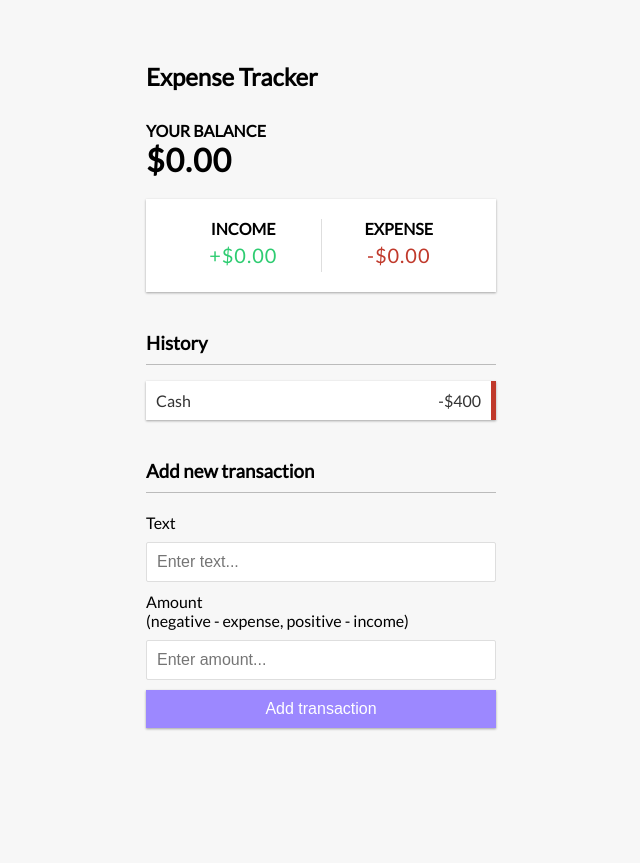
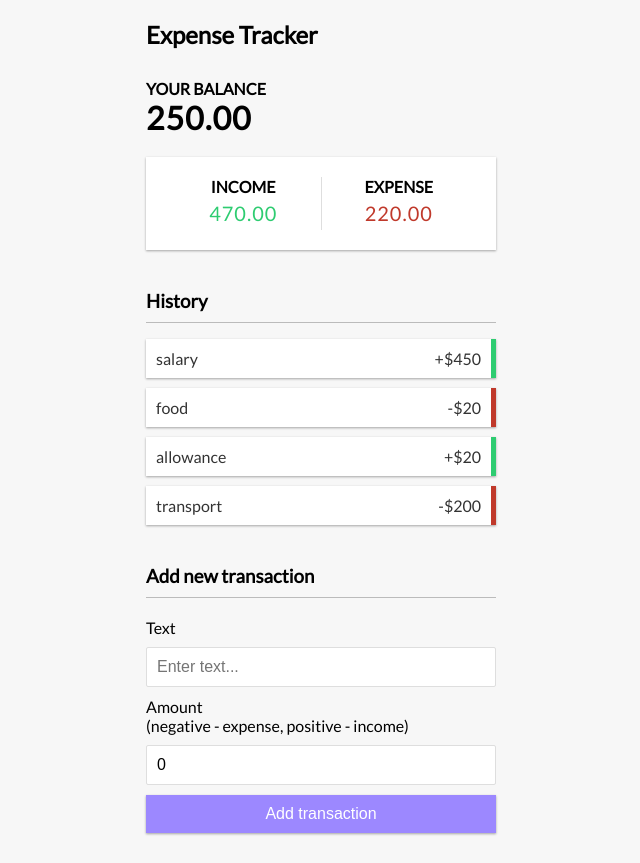
Before and after one commit to kewablay/React-expense-tracker, a React (Create React App) app: page / in a window 1280 px wide. Shown: the whole page, without its empty margins (319-959 px from the left). Before the commit the page ends 800 px from the top, so only its background shows below. Built offline with nearby package versions, Linux system fonts and the light colour scheme.

Commit message:
added changes

```diff
--- a/src/App.js
+++ b/src/App.js
@@ -1,9 +1,12 @@
 import './App.css';
+import { TransactionProvider } from './context/TransactionContext';
+
 import {Header} from './components/Header';
 import {Balance} from './components/Balance';
 import {IncomeExpenses} from './components/IncomeExpenses';
 import {TransactionList} from './components/TransactionList';
-import {Transaction} from './components/Transaction';
+import {AddTransaction} from './components/AddTransaction';
+
 
 
 function App() {
@@ -11,10 +14,13 @@ function App() {
     <div>
       <Header />
       <div className="container">
-        <Balance />
-        <IncomeExpenses />
-        <TransactionList />
-        <Transaction />
+        <TransactionProvider >
+          <Balance />
+          <IncomeExpenses />
+          <TransactionList />
+          <AddTransaction />
+        </TransactionProvider>
+
       </div>
     </div>
   );
--- /dev/null
+++ b/src/components/AddTransaction.js
@@ -0,0 +1,30 @@
+import React, {useState, useContext} from 'react'
+import { TransactionContext } from '../context/TransactionContext'
+
+export const AddTransaction = () => {
+    const [text, setText] = useState('');
+    const [amount, setAmount] = useState(0);
+    const [transactions, setTransactions] = useContext(TransactionContext)
+
+
+
+    return (
+        <>
+            <h3>Add new transaction</h3>
+            <form>
+                <div className="form-control">
+                <label htmlFor="text">Text</label>
+                <input type="text" placeholder="Enter text..."  value={text} onChange={(e) => setText(e.target.value)} />
+                </div>
+                <div className="form-control">
+                <label htmlFor="amount"
+                    >Amount <br />
+                    (negative - expense, positive - income)</label
+                >
+                <input type="number" placeholder="Enter amount..." value={amount} onChange={(e) => setAmount(e.target.value)} />
+                </div>
+                <button className="btn">Add transaction</button>
+            </form>
+        </>
+    )
+}
--- a/src/components/Balance.js
+++ b/src/components/Balance.js
@@ -1,10 +1,16 @@
-import React from 'react'
+import React, { useContext } from 'react'
+import { TransactionContext } from '../context/TransactionContext';
 
 export const Balance = () => {
+    const [transactions] = useContext(TransactionContext);
+
+    const amounts = transactions.map(transaction => transaction.amount);
+    const total = amounts.reduce((acc, item) => (acc += item), 0).toFixed(2);
+
     return (
         <div>
             <h4>Your Balance</h4>
-            <h1>$0.00</h1>
+            <h1>{ total }</h1>
         </div>
     )
 }
--- a/src/components/IncomeExpenses.js
+++ b/src/components/IncomeExpenses.js
@@ -1,15 +1,30 @@
-import React from 'react'
+import React, { useContext } from 'react'
+import { TransactionContext } from '../context/TransactionContext';
 
 export const IncomeExpenses = () => {
+    const [transactions] = useContext(TransactionContext);
+
+    const amounts = transactions.map(transaction => transaction.amount);
+
+    const income = amounts
+        .filter(item => item > 0)
+        .reduce((acc, item) => (acc += item), 0)
+        .toFixed(2);
+
+    const expense = (
+        amounts.filter(item => item < 0).reduce((acc, item) => (acc += item), 0) *
+        -1
+    ).toFixed(2);
+
     return (
         <div className="inc-exp-container">
             <div>
                 <h4>Income</h4>
-                <p className="money plus">+$0.00</p>
+                <p className="money plus">{ income }</p>
             </div>
             <div>
                 <h4>Expense</h4>
-                <p className="money minus">-$0.00</p>
+                <p className="money minus">{ expense }</p>
             </div>
       </div>
     )
--- a/src/components/Transaction.js
+++ b/src/components/Transaction.js
@@ -1,23 +1,11 @@
 import React from 'react'
 
-export const Transaction = () => {
+export const Transaction = ({transaction}) => {
+    const sign = transaction.amount < 0 ? '-': '+';
+
     return (
-        <>
-            <h3>Add new transaction</h3>
-            <form>
-                <div className="form-control">
-                <label htmlFor="text">Text</label>
-                <input type="text" placeholder="Enter text..." />
-                </div>
-                <div className="form-control">
-                <label htmlFor="amount"
-                    >Amount <br />
-                    (negative - expense, positive - income)</label
-                >
-                <input type="number" placeholder="Enter amount..." />
-                </div>
-                <button className="btn">Add transaction</button>
-            </form>
-        </>
+        <li className={transaction.amount <0 ? 'minus': 'plus'}>
+            {transaction.text} <span>{sign}${Math.abs(transaction.amount)}</span><button className="delete-btn">x</button>
+        </li>
     )
 }
--- a/src/components/TransactionList.js
+++ b/src/components/TransactionList.js
@@ -1,13 +1,18 @@
-import React from 'react'
+import React,{ useContext } from 'react';
+import { TransactionContext } from '../context/TransactionContext';
+
+import { Transaction } from './Transaction'
 
 export const TransactionList = () => {
+    const [transactions] = useContext(TransactionContext);
+
+
     return (
         <>
             <h3>History</h3>
             <ul className="list">
-                <li className="minus">
-                Cash <span>-$400</span><button className="delete-btn">x</button>
-                </li>
+                {transactions.map(transaction => (<Transaction key={transaction.id} transaction={transaction} />))}
+
             </ul>
         </>
     )
--- /dev/null
+++ b/src/context/GlobalState.js
@@ -0,0 +1,3 @@
+import React, {useState, createContext} from 'react'
+
+export const GlobalState = () => {}
--- /dev/null
+++ b/src/context/TransactionContext.js
@@ -0,0 +1,20 @@
+import React, {createContext, useState} from 'react'
+
+
+export const TransactionContext = createContext()
+
+export const TransactionProvider = (props) => {
+    const [transactions, setTransactions] = useState(
+        [{id: 1, text: 'salary', amount: 450},
+        {id: 2, text: 'food', amount: -20},
+        {id: 3, text: 'allowance', amount: 20},
+        {id: 4, text: 'transport', amount: -200},]
+    )
+    return (
+        <div>
+            <TransactionContext.Provider value={[transactions, setTransactions]}>
+                {props.children}
+            </TransactionContext.Provider>
+        </div>
+    )
+}
```
